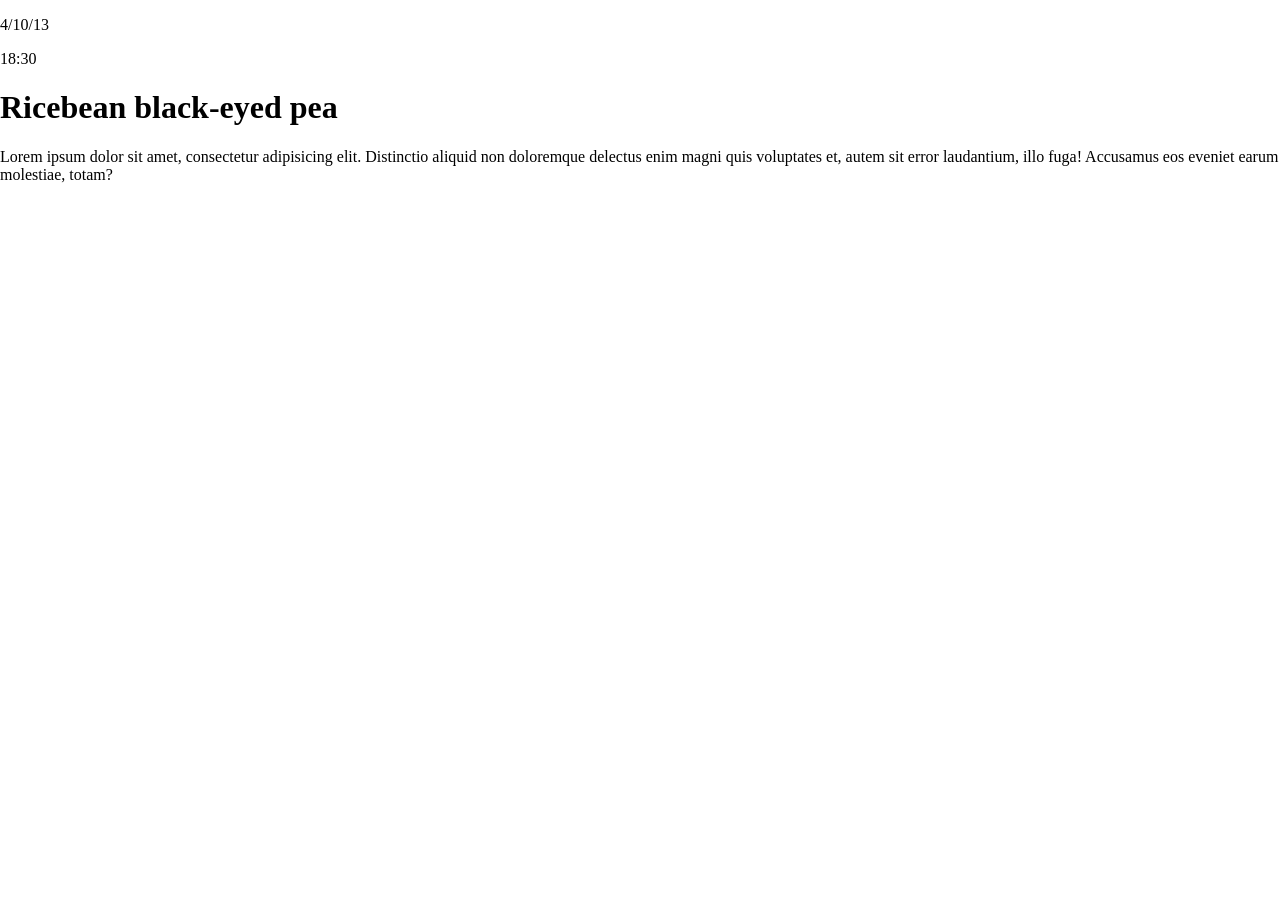
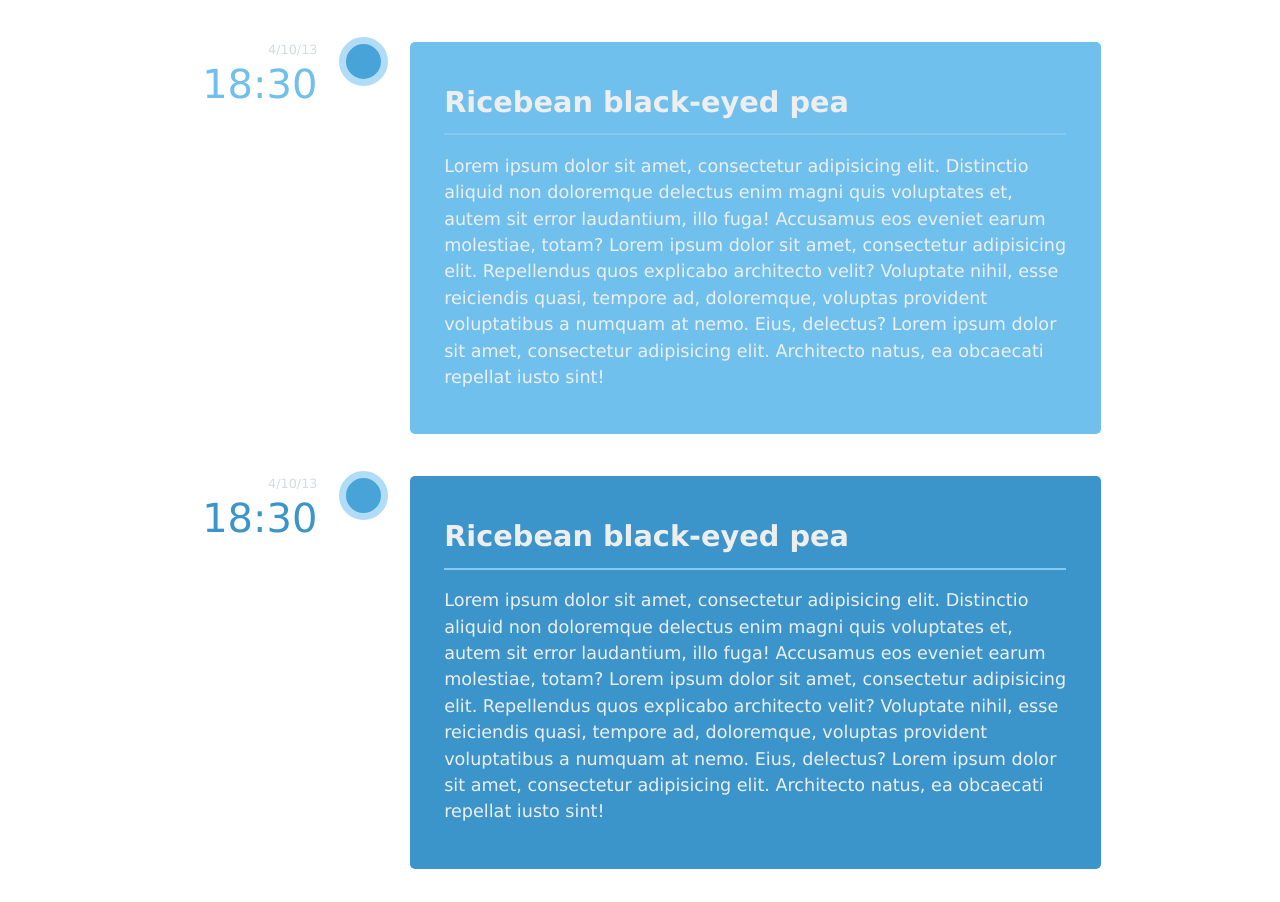
Before and after one commit to jbooher/07-timeline, a plain HTML site: page index.html in a window 1280 px wide. Shown: the top 902 px of the page. Before the commit the page ends 800 px from the top, so only its background shows below. Drawn offline with Linux system fonts and the light colour scheme.

Commit message:
HTML and initial stylings done.

```diff
--- a/index.html
+++ b/index.html
@@ -13,20 +13,59 @@
           <p class="card--time">18:30</p>
         </div>
         <div class="card--timeline">
-          <div class="card--timestop">
-            <div class="card--colored"></div>
+          <div class="card--timestop"></div>
+          <div class="card--timestop--line"></div>
+        </div>
+        <div class="card--content">
+          <div class="card--container">
+            <h1 class="card--header">Ricebean black-eyed pea</h1>
+            <p class="card--info">
+              Lorem ipsum dolor sit amet, consectetur adipisicing elit. Distinctio aliquid non doloremque delectus enim magni quis voluptates et, autem sit error laudantium, illo fuga! Accusamus eos eveniet earum molestiae, totam?
+              Lorem ipsum dolor sit amet, consectetur adipisicing elit. Repellendus quos explicabo architecto velit? Voluptate nihil, esse reiciendis quasi, tempore ad, doloremque, voluptas provident voluptatibus a numquam at nemo. Eius, delectus?
+              Lorem ipsum dolor sit amet, consectetur adipisicing elit. Architecto natus, ea obcaecati repellat iusto sint!
+            </p>
           </div>
         </div>
+      </div>
+      <div class="card">
+        <div class="card--timestamp">
+          <p class="card--date">4/10/13</p>
+          <p class="card--time">18:30</p>
+        </div>
+        <div class="card--timeline">
+          <div class="card--timestop"></div>
+          <div class="card--timestop--line"></div>
+        </div>
         <div class="card--content">
-          <h1 class="card--header--headline">Ricebean black-eyed pea</h1>
-          <p class="card--content--content">
-            Lorem ipsum dolor sit amet, consectetur adipisicing elit. Distinctio aliquid non doloremque delectus enim magni quis voluptates et, autem sit error laudantium, illo fuga! Accusamus eos eveniet earum molestiae, totam?
-          </p>
+          <div class="card--container">
+            <h1 class="card--header">Ricebean black-eyed pea</h1>
+            <p class="card--info">
+              Lorem ipsum dolor sit amet, consectetur adipisicing elit. Distinctio aliquid non doloremque delectus enim magni quis voluptates et, autem sit error laudantium, illo fuga! Accusamus eos eveniet earum molestiae, totam?
+              Lorem ipsum dolor sit amet, consectetur adipisicing elit. Repellendus quos explicabo architecto velit? Voluptate nihil, esse reiciendis quasi, tempore ad, doloremque, voluptas provident voluptatibus a numquam at nemo. Eius, delectus?
+              Lorem ipsum dolor sit amet, consectetur adipisicing elit. Architecto natus, ea obcaecati repellat iusto sint!
+            </p>
+          </div>
         </div>
       </div>
-
-      <div class="container--card">
-
+      <div class="card">
+        <div class="card--timestamp">
+          <p class="card--date">4/10/13</p>
+          <p class="card--time">18:30</p>
+        </div>
+        <div class="card--timeline">
+          <div class="card--timestop">X</div>
+          <div class="card--timestop--line"></div>
+        </div>
+        <div class="card--content">
+          <div class="card--container">
+            <h1 class="card--header">Ricebean black-eyed pea</h1>
+            <p class="card--info">
+              Lorem ipsum dolor sit amet, consectetur adipisicing elit. Distinctio aliquid non doloremque delectus enim magni quis voluptates et, autem sit error laudantium, illo fuga! Accusamus eos eveniet earum molestiae, totam?
+              Lorem ipsum dolor sit amet, consectetur adipisicing elit. Repellendus quos explicabo architecto velit? Voluptate nihil, esse reiciendis quasi, tempore ad, doloremque, voluptas provident voluptatibus a numquam at nemo. Eius, delectus?
+              Lorem ipsum dolor sit amet, consectetur adipisicing elit. Architecto natus, ea obcaecati repellat iusto sint!
+            </p>
+          </div>
+        </div>
       </div>
     </main>
   </body>
--- a/scss/_base.scss
+++ b/scss/_base.scss
@@ -0,0 +1,3 @@
+body {
+  font-family: Verdana;
+}
--- a/scss/_modules.scss
+++ b/scss/_modules.scss
@@ -0,0 +1,84 @@
+.container {
+  width: 72%;
+  margin: 0 auto;
+  display: flex;
+  flex-direction: column;
+  position: relative;
+
+  .card {
+    margin: 2.6em 0 0 0;
+    display: flex;
+
+    &--timestamp {
+      width: 15%;
+      text-align: right;
+    }
+
+    &--date {
+      font-size: .8em;
+      margin: 0;
+      color: $textgrey;
+    }
+
+    &--time {
+      font-size: 2.5em;
+      margin-top: .1em;
+      color: $lightblue;
+    }
+
+    &:nth-of-type(even) .card--time {
+      color: $darkblue;
+    }
+
+    &--timeline {
+      width: 10%;
+      height: 100%;
+    }
+
+    &--timestop {
+      margin: -5px auto 0 auto;
+      height: 35px;
+      width: 35px;
+      background-color: $timestopimg;
+      border-radius: 50px;
+      border: 7px solid $timestopblue;
+
+      &--line {
+        width: 5px;
+        height: 100%;
+        margin: 0 auto;
+        background-color: $timestopblue;
+      }
+    }
+
+    &--content {
+      width: 75%;
+      border-radius: 5px;
+      color: #eee;
+      background-color: $lightblue;
+    }
+
+    &:nth-last-of-type(even) .card--content {
+      background-color: $darkblue;
+    }
+
+    &--container {
+      width: 90%;
+      margin: 0 auto;
+    }
+
+    &--header {
+      width: 100%;
+      margin: 1.5em 0 0 0;
+      padding: 0 0 .5em 0;
+      border-bottom: 2px solid #87CAF0;
+      font-size: 1.8rem;
+    }
+
+    &--info {
+      font-size: 1.1em;
+      line-height: 1.5em;
+      padding: 0 0 1.5em 0;
+    }
+  }
+}
--- a/scss/_variables.scss
+++ b/scss/_variables.scss
@@ -1,4 +1,5 @@
 $lightblue: #70C0EE;
 $darkblue: #3B95CB;
-$timelineblue: #B1DCF8;
+$timestopblue: #B1DCF8;
+$timestopimg: #48A3D9;
 $textgrey: #D4DBE1;
```
Also changed, not shown: css/main.css.
